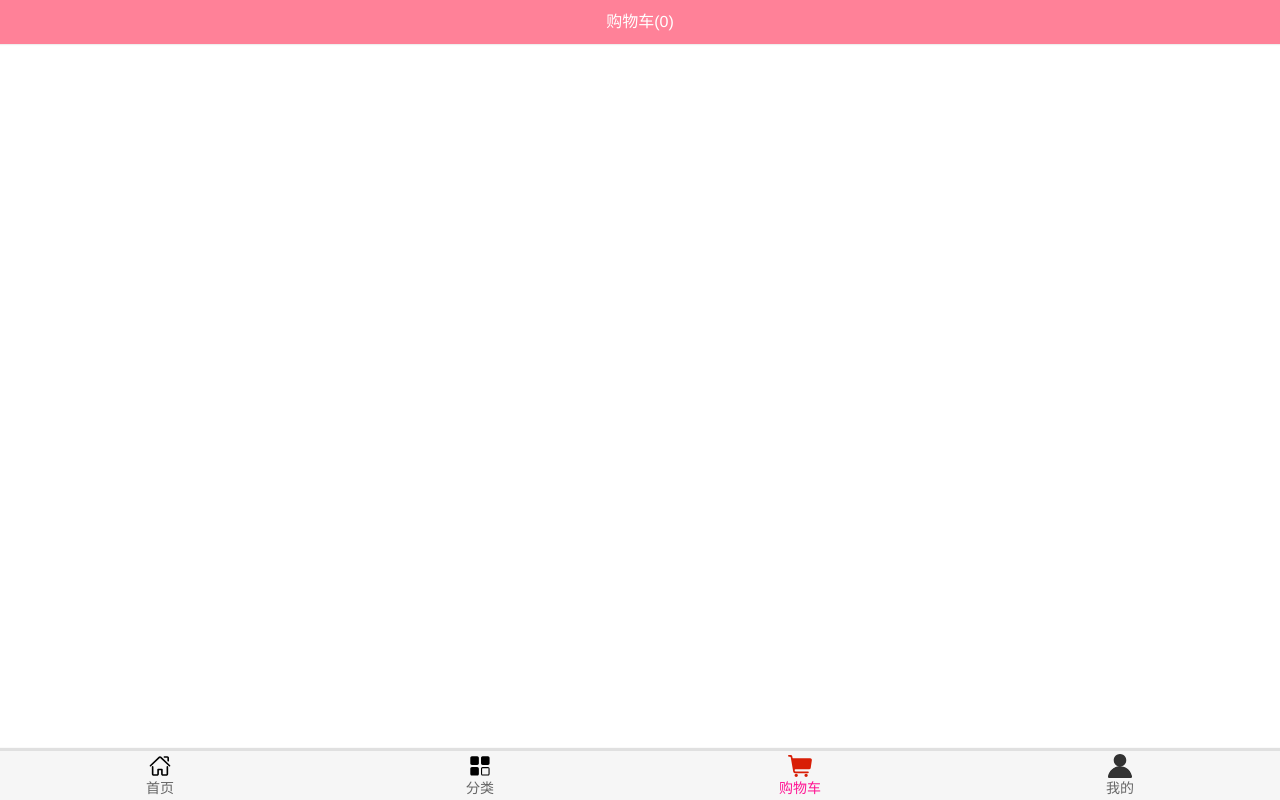
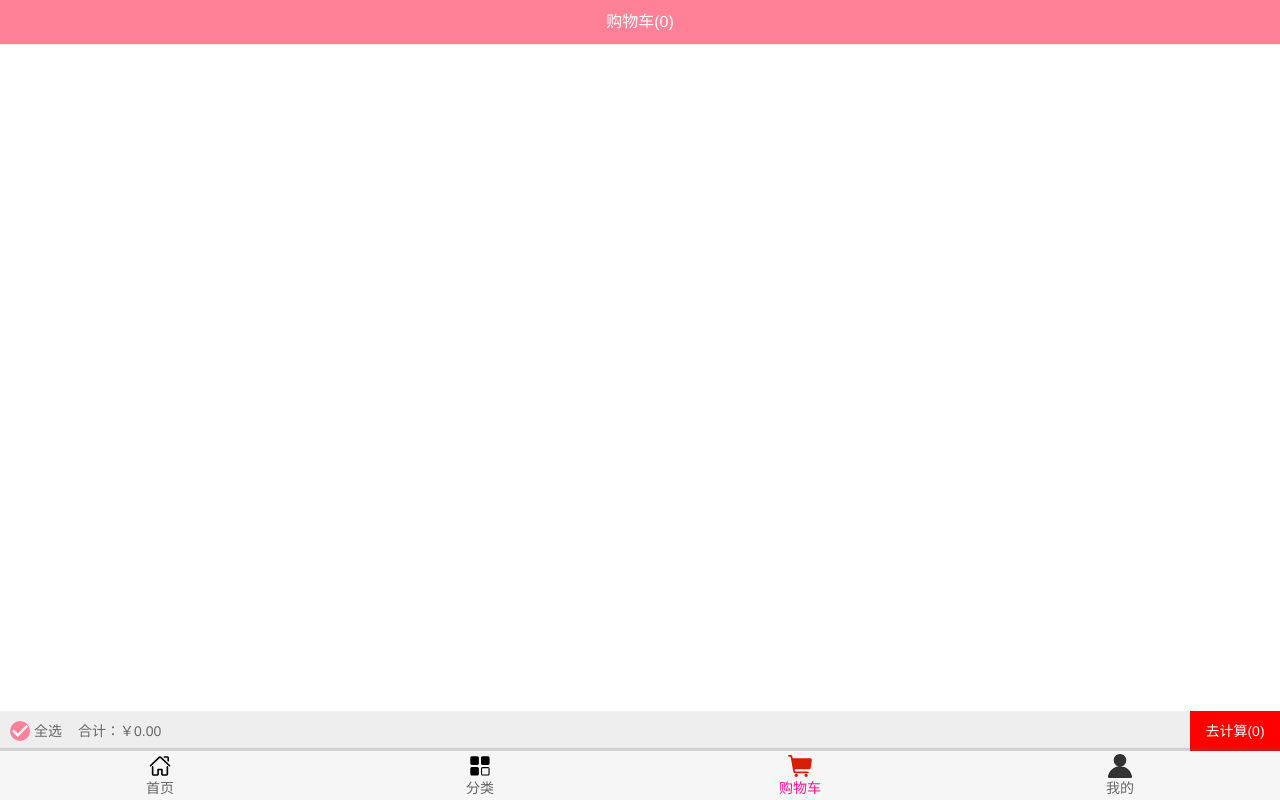
Before and after one commit to szq66/mall, a Vue app: page /shopcart in a window 1280 px wide. Built offline with nearby package versions, Linux system fonts and the light colour scheme; the HTML template or start-up script is replaced by a standard one.

Commit message:
‘代码同步更新'

```diff
--- a/src/views/shopcart/Shopcart.vue
+++ b/src/views/shopcart/Shopcart.vue
@@ -4,12 +4,14 @@
       <div slot="center">购物车({{cartLength}})</div>
     </nav-bar>
     <cart-list />
+    <cart-bottom-bar />
   </div>
 </template>
 
 <script>
   import NavBar from "components/common/navbar/NavBar";
   import CartList from "./childComps/CartList";
+  import CartBottomBar from "./childComps/CartBottomBar";
 
   import {mapGetters} from 'vuex';
 
@@ -17,7 +19,8 @@
     name: 'Shopcart',
     components: {
       NavBar,
-      CartList
+      CartList,
+      CartBottomBar
     },
     computed: {
       ...mapGetters(['cartLength'])
--- /dev/null
+++ b/src/views/shopcart/childComps/CartBottomBar.vue
@@ -0,0 +1,77 @@
+<template>
+    <div class="bottom-bar">
+      <div class="check-content">
+        <check-button class="check-button" />
+        <span>全选</span>
+      </div>
+      <div class="price">
+        合计：{{totalPrice}}
+      </div>
+      <div class="calculate">
+        去计算({{checkLength}})
+      </div>
+    </div>
+</template>
+
+<script>
+  import CheckButton from "components/content/checkButton/CheckButton";
+
+  import {mapGetters} from 'vuex';
+
+  export default {
+    name: "CartBottomBar",
+    components: {
+      CheckButton
+    },
+    computed: {
+      ...mapGetters(['cartList']),
+      totalPrice() {
+        return '￥' + this.cartList.filter(item => {
+          return item.checked
+        }).reduce((preValue, item) => {
+          return preValue + item.price * item.count
+        }, 0).toFixed(2)
+      },
+      checkLength() {
+        return this.cartList.filter(item => item.checked).length
+      }
+    }
+  }
+</script>
+
+<style scoped>
+  .bottom-bar {
+    height: 40px;
+    line-height: 40px;
+    background-color: #eee;
+    position: relative;
+    display: flex;
+    font-size: 14px;
+  }
+
+  .check-content {
+    display: flex;
+    margin-left: 10px;
+    align-items: center;
+    width: 60px;
+  }
+
+  .check-button {
+    width: 20px;
+    height: 20px;
+    line-height: 20px;
+    margin-right: 4px;
+  }
+
+  .price {
+    margin-left: 8px;
+    flex: 1;
+  }
+
+  .calculate {
+    width: 90px;
+    background-color: red;
+    color: #fff;
+    text-align: center;
+  }
+</style>
--- a/src/views/shopcart/childComps/CartList.vue
+++ b/src/views/shopcart/childComps/CartList.vue
@@ -29,7 +29,7 @@
 
 <style scoped>
   .cart-list {
-    height: calc(100% - 93px);
+    height: calc(100% - 93px - 40px);
   }
 
   .content{
```
